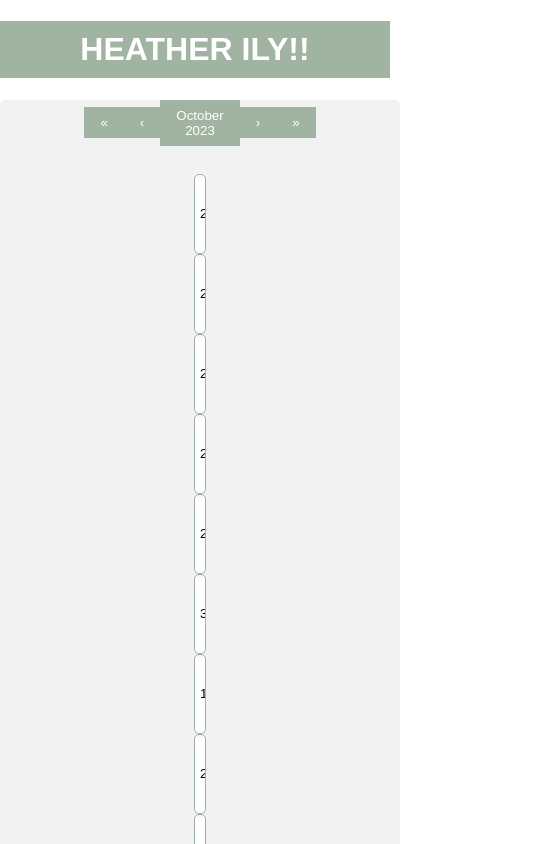
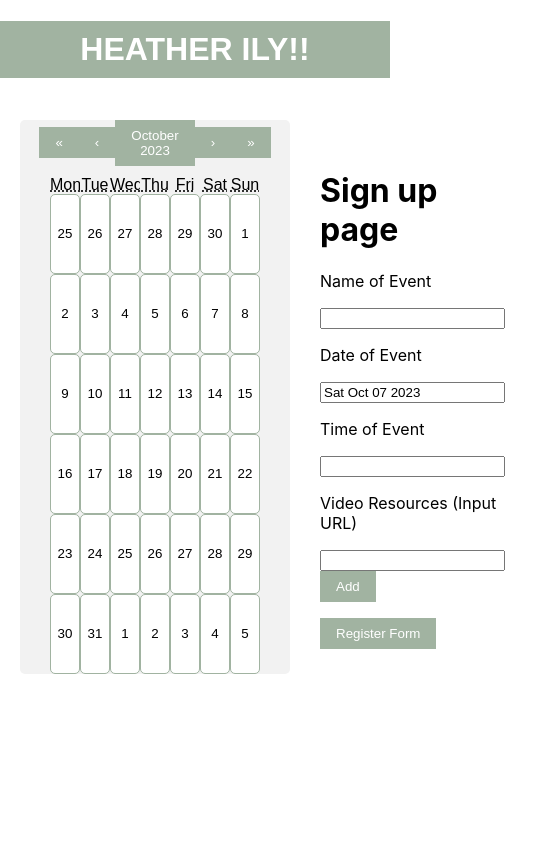
Before and after one commit to yshubber03/JP-Morgan-ReBuilding-Aurora, a React (Create React App) app in the folder frontendaurora/: page / in a window 390 px wide. Shown: the top 844 px of the page, 535 px wide, since content can reach past the window. Built offline with nearby package versions, Linux system fonts and the light colour scheme.

Commit message:
fixed dimension error, added hook for future mobile adaptation views

```diff
--- a/frontendaurora/src/Landing/CalendarComponent.css
+++ b/frontendaurora/src/Landing/CalendarComponent.css
@@ -1,3 +1,11 @@
+/* Create 2-column layout */
+.two-column-container {
+  display: flex;
+  justify-content: space-between;
+  align-items: flex-start;
+  padding: 20px;
+}
+
 /* Style the header */
 .header {
     background-color: #a1b3a1;
@@ -10,8 +18,9 @@
   /* Style the calendar container */
   .calendar-container {
     background-color: #f2f2f2;
-    padding-left: 200px;
-    padding-right: 200px;
+    width: 60%;
+    padding-left: 30px;
+    padding-right: 30px;
     border-radius: 5px;
     text-align: center;
     font-family: Arial, sans-serif;
--- a/frontendaurora/src/Landing/calendar.css
+++ /dev/null
@@ -1,30 +0,0 @@
-.row {
-    display: flex;
-  }
-
-  .column-left {
-    flex: 50%;
-  }
-
-  .column-right {
-    flex: 50%;
-    margin-top: 80px;
-    margin-right: 900px;
-  }
-
-/* Example CSS for increasing the size of calendar cells */
-.react-calendar {
-    width: 300px; /* Set the overall width of the calendar */
-    font-size: 14px; /* Adjust the font size of the calendar */
-  }
-
-  .react-calendar__tile {
-    width: 60px; /* Set the width of individual date cells */
-    height: 40px; /* Set the height of individual date cells */
-    margin: 2px; /* Add spacing between cells */
-  }
-
-  .react-calendar__month-view__days__day--weekend {
-    /* Customize weekend day cells separately if needed */
-    background-color: #f0f0f0; /* Example background color for weekend days */
-  }
--- a/frontendaurora/src/Landing/calender.js
+++ b/frontendaurora/src/Landing/calender.js
@@ -4,12 +4,14 @@ import React, { useState } from 'react';
 import Calendar from 'react-calendar';
 import Admin from '../Admin.js';
 import './CalendarComponent.css';
+import useWindowDimensions from '../hooks/screenDimensions';
 
 function CalendarComponent() {
   const [date, setDate] = useState(new Date());
   const [adminData, setAdminData] = useState([]);
   const [count, setCount] = useState(0);
   const [selectedEvent, setSelectedEvent] = useState(null);
+  const { height, width } = useWindowDimensions();
 
   const callBackAdminData = (eventsList) => {
     setAdminData(eventsList);
@@ -57,16 +59,17 @@ function CalendarComponent() {
   return (
     <div className="app">
       <h1 className="header">HEATHER ILY!!</h1>
+      <div className="two-column-container">
         <div className="calendar-container">
           <Calendar onChange={setDate} value={date} tileContent={customTileContent} />
         </div>
         <div>
           <Admin eventDate={date} parentCallback={callBackAdminData} />
         </div>
-      <div className="text-center">
+        {/* <div className="text-center">
           <h2>Selected date: {date.toDateString()}</h2>
           <h3>Events for the selected date: {count}</h3>
-      </div>
+        </div> */}
         {selectedEvent && (
           <div className="event-popup">
             <h3>{selectedEvent.title}</h3>
@@ -75,6 +78,7 @@ function CalendarComponent() {
           </div>
         )}
       </div>
+    </div>
   );
 }
 
--- /dev/null
+++ b/frontendaurora/src/hooks/screenDimensions.js
@@ -0,0 +1,23 @@
+/* adapted from https://stackoverflow.com/questions/36862334/get-viewport-window-height-in-reactjs*/
+
+import { useState, useEffect } from 'react';
+
+function getWindowDimensions() {
+  const { innerWidth: width, innerHeight: height } = window;
+  return {
+    width,
+    height
+  };
+}
+
+export default function useWindowDimensions() {
+  const [windowDimensions, setWindowDimensions] = useState(getWindowDimensions());
+  useEffect(() => {
+    function handleResize() {
+      setWindowDimensions(getWindowDimensions());
+    }
+    window.addEventListener('resize', handleResize);
+    return () => window.removeEventListener('resize', handleResize);
+  }, []);
+  return windowDimensions;
+}
```
Lines whose indentation alone changed are shown as unchanged.
